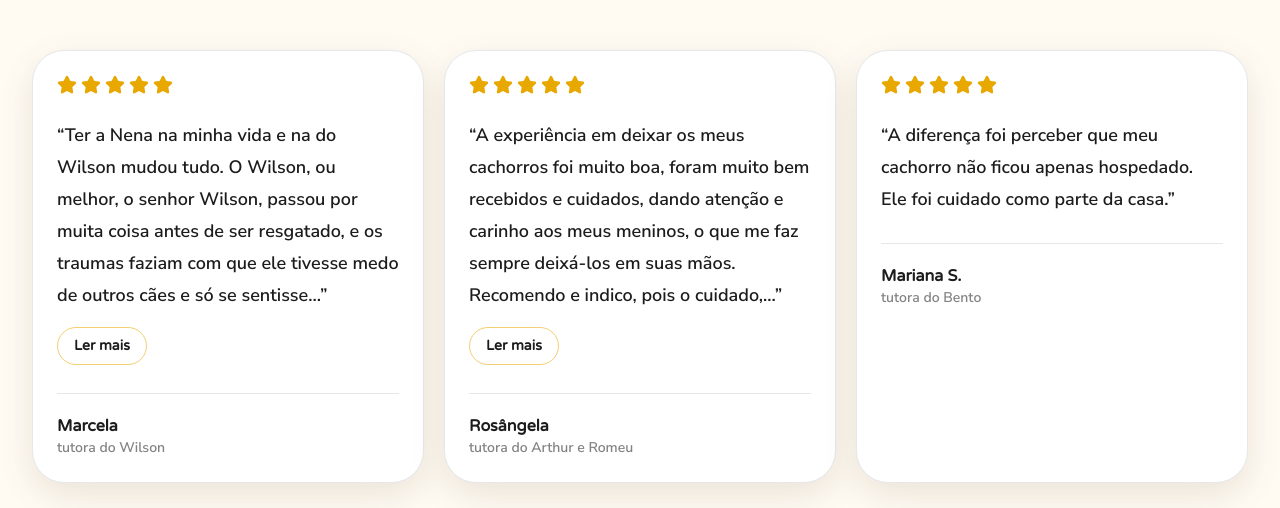
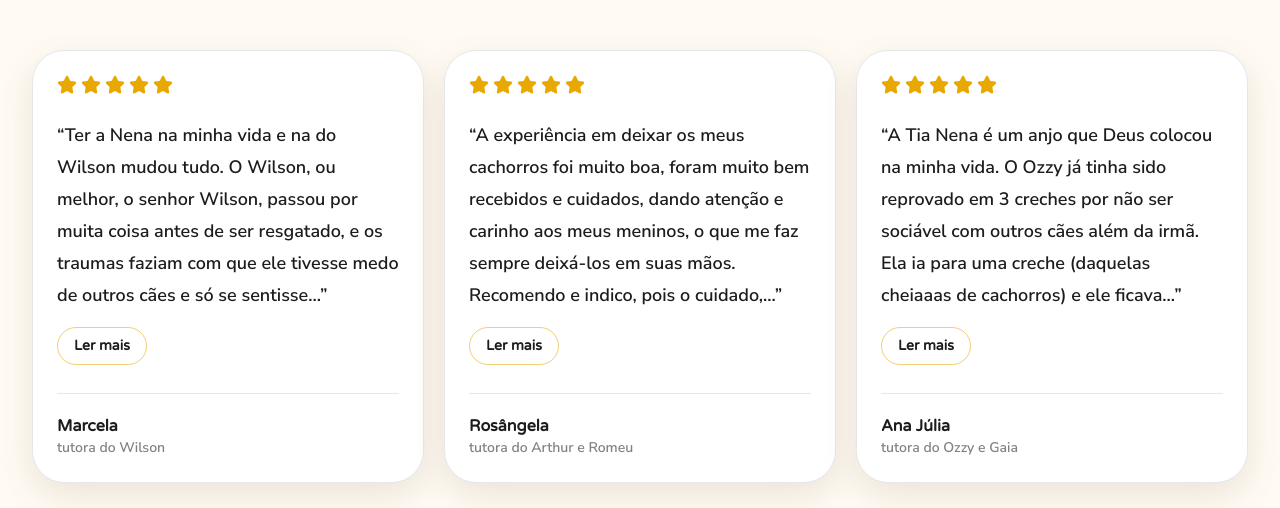
Before and after one commit to pedropcorsini/tia-nena-hospedagem-pet, a Next.js app: page / in a window 1280 px wide. Shown: the part 3524-4032 px from the top of the page. Built offline with nearby package versions, Linux system fonts and the light colour scheme; no server answers.

Commit message:
feat(testimonials): add Ana Julia review

```diff
--- a/src/data/landing.ts
+++ b/src/data/landing.ts
@@ -167,10 +167,13 @@ export const testimonials = [
     pet: "tutora do Arthur e Romeu",
   },
   {
-    quote:
-      "A diferença foi perceber que meu cachorro não ficou apenas hospedado. Ele foi cuidado como parte da casa.",
-    author: "Mariana S.",
-    pet: "tutora do Bento",
+    quote: [
+      "A Tia Nena é um anjo que Deus colocou na minha vida. O Ozzy já tinha sido reprovado em 3 creches por não ser sociável com outros cães além da irmã. Ela ia para uma creche (daquelas cheiaaas de cachorros) e ele ficava sozinho em casa, triste.",
+      "A Van teve toda a paciência do mundo para acolhê-lo e aos poucos ir socializando com os demais cachorros. O fato de ser uma casa, com poucos cães, ambiente familiar, é maravilhoso! Eles AMAM, tremem de emoção quando saem no táxi dog. Quando eu preciso viajar, a Van sempre me socorre e hospeda minha duplinha - eu fico totalmente tranquila pois sei que eles estão no melhor lugar, na segunda casa deles.",
+      "Eu sou imensamente grata pela Tia Nena e sua família por todo amor e cuidado com meus filhos de 4 patas.",
+    ].join("\n\n"),
+    author: "Ana Júlia",
+    pet: "tutora do Ozzy e Gaia",
   },
 ];
 
```
